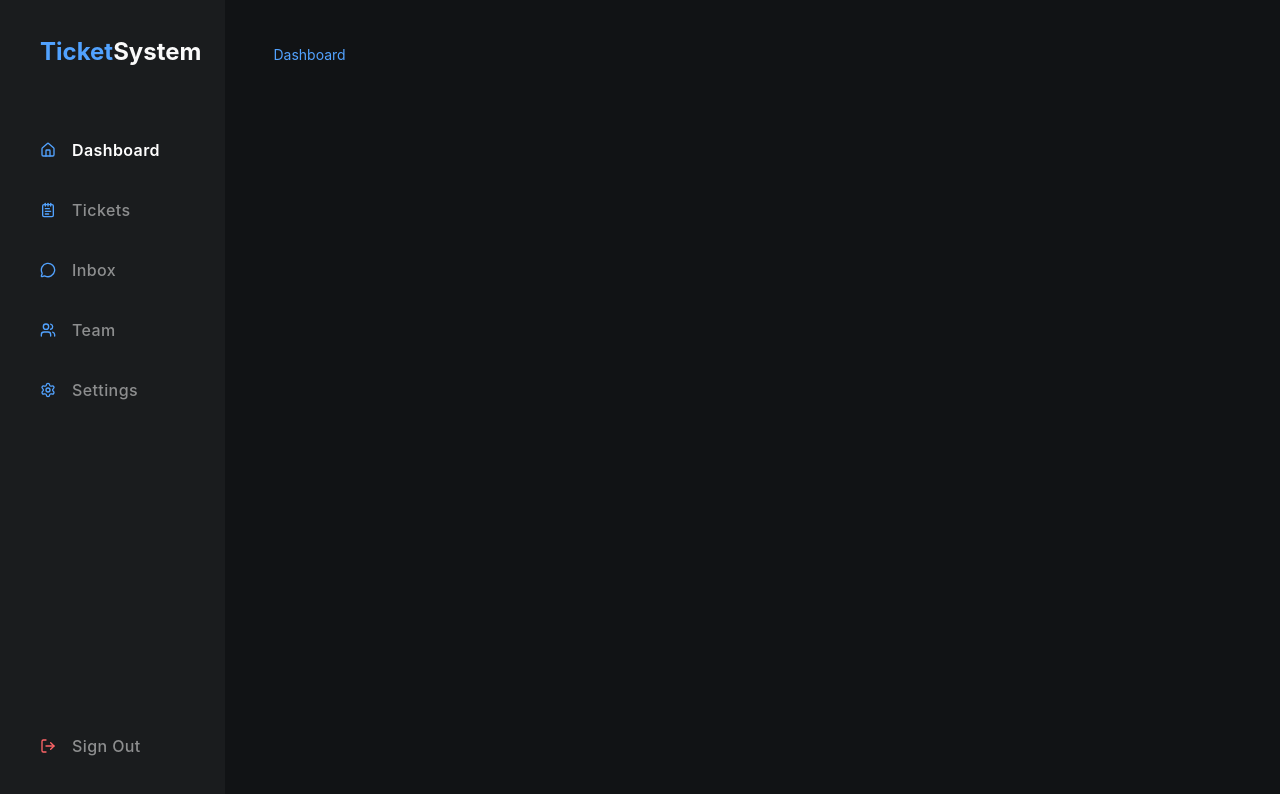
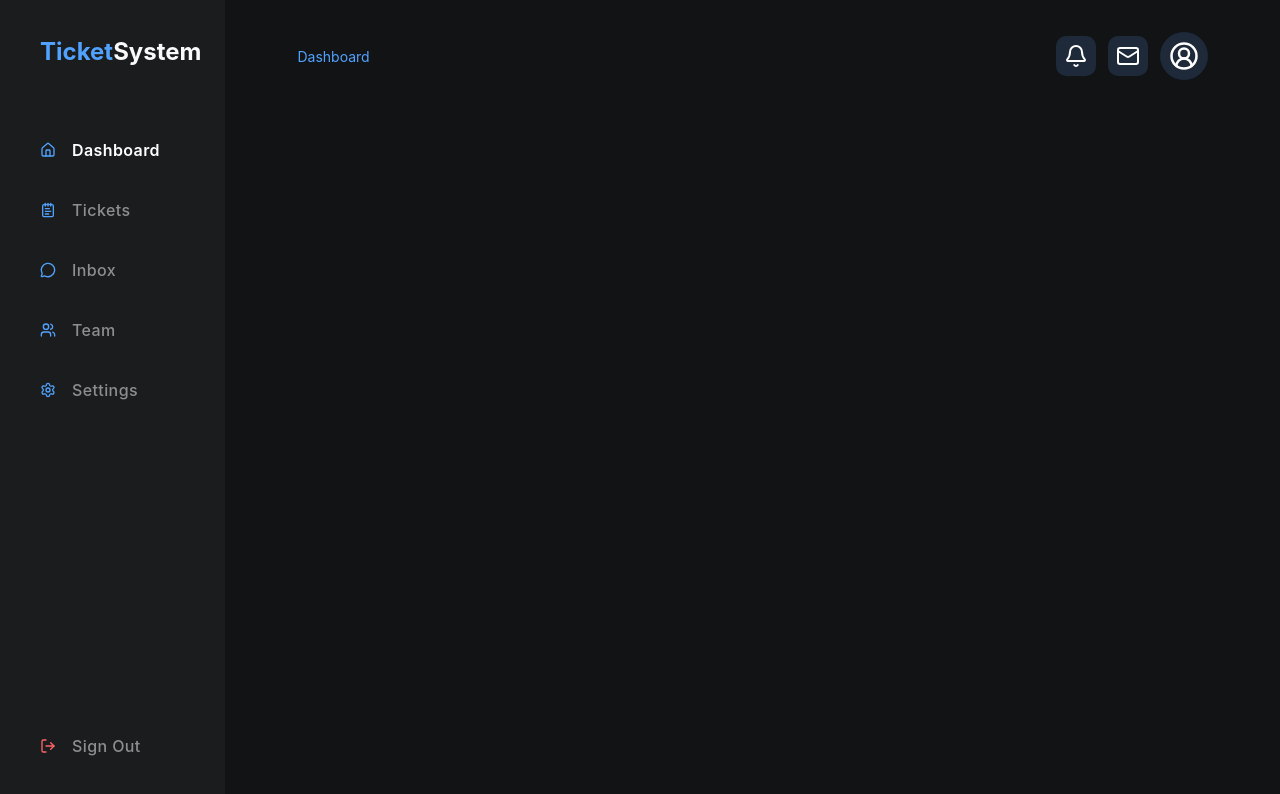
Before and after one commit to Daniel-N98/ticket_support_system, a Next.js app: page /dashboard in a window 1280 px wide. Shown: the top 794 px of the page. Built offline with nearby package versions, Linux system fonts and the light colour scheme.

Commit message:
Created and added Header to main layout

```diff
--- a/src/app/layout.tsx
+++ b/src/app/layout.tsx
@@ -1,7 +1,7 @@
 import type { Metadata } from "next";
 import "./globals.css";
 import NavBar from "@/components/nav-bar/NavBar";
-import BreadcrumbsHeader from "@/components/header/breadcrumbs/Breadcrumbs";
+import Header from "@/components/header/Header";
 
 export const metadata: Metadata = {
   title: "Ticket System",
@@ -21,7 +21,7 @@ export default function RootLayout({
       >
         <NavBar />
         <div className="py-8 px-8 md:py-11 md:px-12 w-full">
-          <BreadcrumbsHeader />
+          <Header />
           {children}
         </div>
       </body>
--- /dev/null
+++ b/src/components/header/Header.tsx
@@ -0,0 +1,14 @@
+import BreadcrumbsHeader from "./breadcrumbs/Breadcrumbs";
+import HeaderButtons from "./buttons/HeaderButtons";
+
+export default function Header() {
+
+  return (
+    <header className="flex justify-between items-center px-2 md:px-6 -mt-3">
+      <BreadcrumbsHeader />
+      <div className="hidden md:flex">
+        <HeaderButtons />
+      </div>
+    </header>
+  );
+}
```
